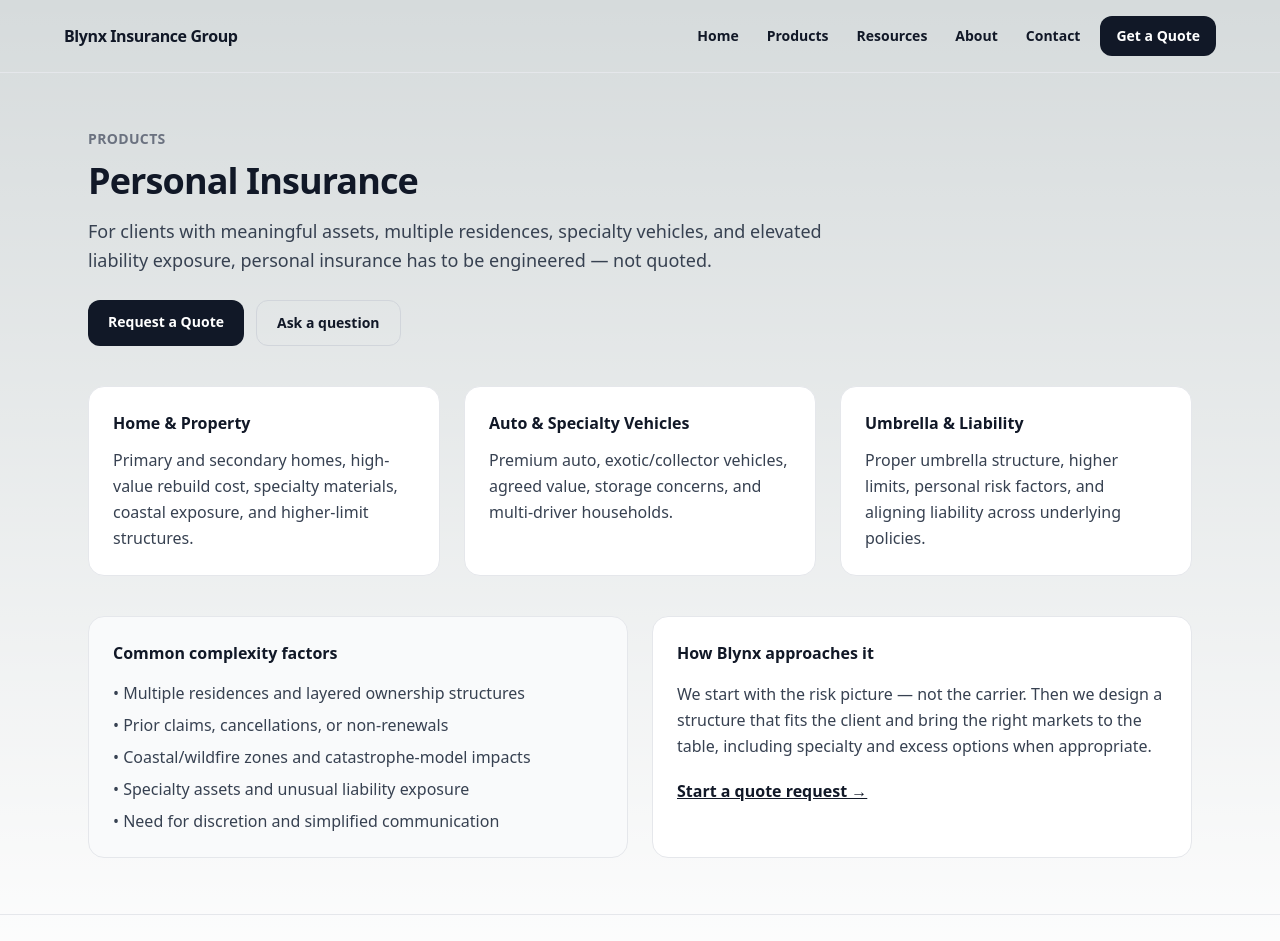
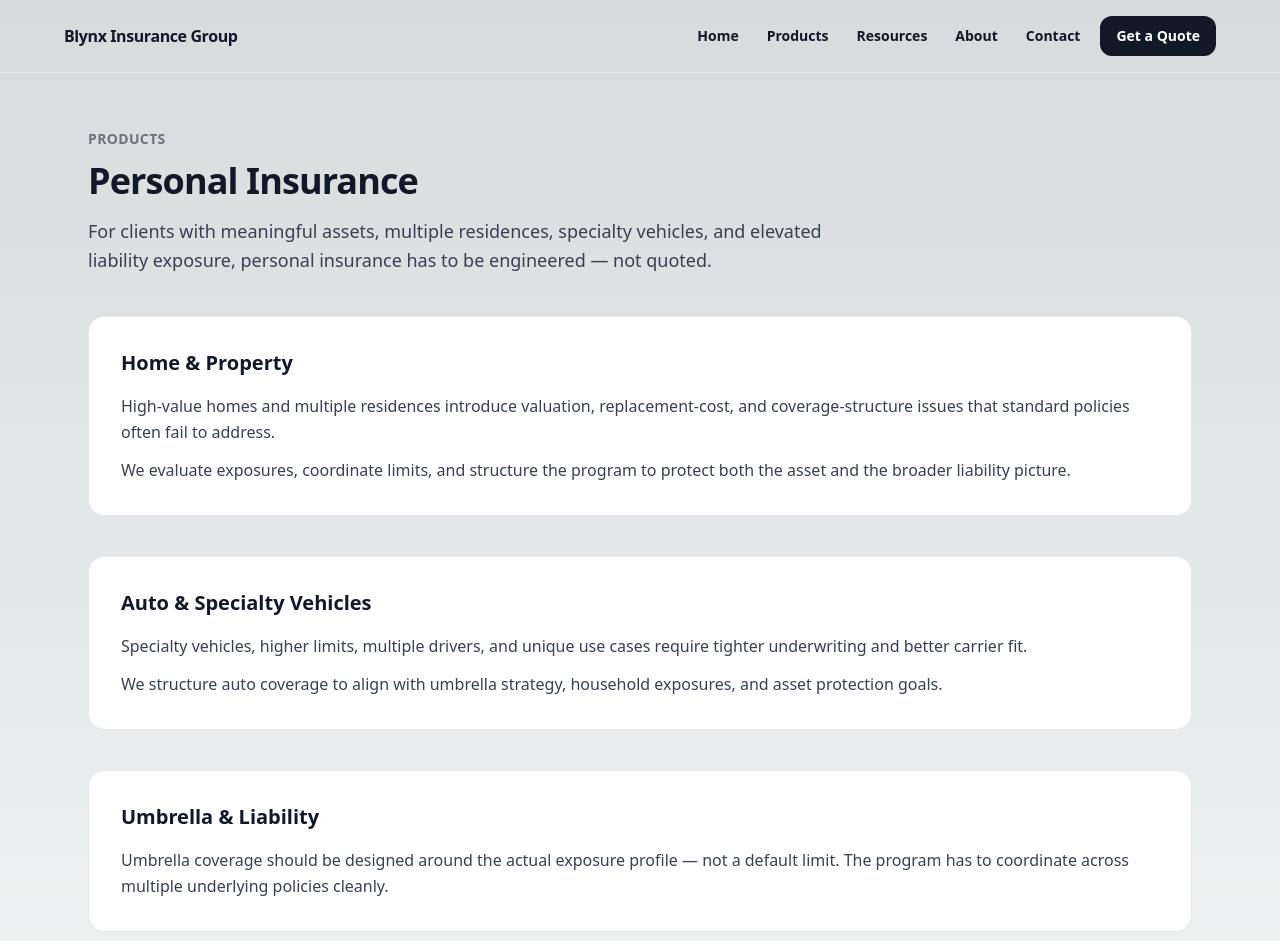
Before and after one commit to Thoxie/Blynx-Insurance-Group, a Next.js app: page /products/personal in a window 1280 px wide. Shown: the top 941 px of the page. Built offline with nearby package versions, Linux system fonts and the light colour scheme.

Commit message:
Update page.tsx

```diff
--- a/app/products/personal/page.tsx
+++ b/app/products/personal/page.tsx
@@ -1,3 +1,5 @@
+// PATH: app/products/personal/page.tsx
+
 /**
  * Page: Personal Insurance
  * Route: /products/personal
@@ -21,71 +23,74 @@
           vehicles, and elevated liability exposure, personal insurance has to
           be engineered — not quoted.
         </p>
-
-        <div className="mt-6 flex flex-wrap gap-3">
-          <Link
-            href="/quote"
-            className="rounded-xl bg-gray-900 px-5 py-3 text-sm font-semibold text-white hover:bg-gray-800 transition"
-          >
-            Request a Quote
-          </Link>
-          <Link
-            href="/contact"
-            className="rounded-xl border border-gray-300 px-5 py-3 text-sm font-semibold text-gray-900 hover:bg-gray-50 transition"
-          >
-            Ask a question
-          </Link>
-        </div>
       </header>
 
-      <section className="grid gap-6 md:grid-cols-3">
-        <div className="rounded-2xl border border-gray-200 bg-white p-6">
-          <h2 className="font-semibold text-gray-900">Home & Property</h2>
+      <section className="grid gap-10">
+        {/* Added id="home" so the homepage tile can deep-link here */}
+        <div id="home" className="rounded-2xl border border-gray-200 bg-white p-8">
+          <h2 className="text-xl font-semibold text-gray-900">Home &amp; Property</h2>
+          <p className="mt-4 text-gray-700 leading-relaxed">
+            High-value homes and multiple residences introduce valuation,
+            replacement-cost, and coverage-structure issues that standard
+            policies often fail to address.
+          </p>
           <p className="mt-3 text-gray-700 leading-relaxed">
-            Primary and secondary homes, high-value rebuild cost, specialty
-            materials, coastal exposure, and higher-limit structures.
+            We evaluate exposures, coordinate limits, and structure the program
+            to protect both the asset and the broader liability picture.
           </p>
         </div>
 
-        <div className="rounded-2xl border border-gray-200 bg-white p-6">
-          <h2 className="font-semibold text-gray-900">Auto & Specialty Vehicles</h2>
+        {/* Added id="auto" so the homepage tile can deep-link here */}
+        <div id="auto" className="rounded-2xl border border-gray-200 bg-white p-8">
+          <h2 className="text-xl font-semibold text-gray-900">
+            Auto &amp; Specialty Vehicles
+          </h2>
+          <p className="mt-4 text-gray-700 leading-relaxed">
+            Specialty vehicles, higher limits, multiple drivers, and unique use
+            cases require tighter underwriting and better carrier fit.
+          </p>
           <p className="mt-3 text-gray-700 leading-relaxed">
-            Premium auto, exotic/collector vehicles, agreed value, storage
-            concerns, and multi-driver households.
+            We structure auto coverage to align with umbrella strategy, household
+            exposures, and asset protection goals.
           </p>
         </div>
 
-        <div className="rounded-2xl border border-gray-200 bg-white p-6">
-          <h2 className="font-semibold text-gray-900">Umbrella & Liability</h2>
-          <p className="mt-3 text-gray-700 leading-relaxed">
-            Proper umbrella structure, higher limits, personal risk factors,
-            and aligning liability across underlying policies.
+        <div className="rounded-2xl border border-gray-200 bg-white p-8">
+          <h2 className="text-xl font-semibold text-gray-900">
+            Umbrella &amp; Liability
+          </h2>
+          <p className="mt-4 text-gray-700 leading-relaxed">
+            Umbrella coverage should be designed around the actual exposure
+            profile — not a default limit. The program has to coordinate across
+            multiple underlying policies cleanly.
           </p>
         </div>
-      </section>
 
-      <section className="mt-10 grid gap-6 md:grid-cols-2">
-        <div className="rounded-2xl border border-gray-200 bg-gray-50 p-6">
-          <h3 className="font-semibold text-gray-900">Common complexity factors</h3>
+        <div className="rounded-2xl border border-gray-200 bg-white p-8">
+          <h2 className="text-xl font-semibold text-gray-900">
+            Common complexity factors
+          </h2>
           <ul className="mt-4 space-y-2 text-gray-700">
-            <li>• Multiple residences and layered ownership structures</li>
-            <li>• Prior claims, cancellations, or non-renewals</li>
-            <li>• Coastal/wildfire zones and catastrophe-model impacts</li>
-            <li>• Specialty assets and unusual liability exposure</li>
-            <li>• Need for discretion and simplified communication</li>
+            <li>• Multiple residences and layered property schedules</li>
+            <li>• Specialty vehicles and non-standard usage</li>
+            <li>• Higher liability exposure and public profile risk</li>
+            <li>• Prior claims history or market tightening</li>
           </ul>
         </div>
 
-        <div className="rounded-2xl border border-gray-200 bg-white p-6">
-          <h3 className="font-semibold text-gray-900">How Blynx approaches it</h3>
+        <div className="rounded-2xl border border-gray-200 bg-white p-8">
+          <h2 className="text-xl font-semibold text-gray-900">
+            How Blynx approaches it
+          </h2>
           <p className="mt-4 text-gray-700 leading-relaxed">
-            We start with the risk picture — not the carrier. Then we design a
-            structure that fits the client and bring the right markets to the
-            table, including specialty and excess options when appropriate.
+            We begin with a risk map, then build the placement strategy across
+            the appropriate carriers and programs — prioritizing structure,
+            coordination, and defensibility.
           </p>
-          <div className="mt-5">
-            <Link href="/quote" className="underline font-semibold">
-              Start a quote request →
+
+          <div className="mt-6">
+            <Link href="/quote" className="underline text-gray-900">
+              Get a Quote
             </Link>
           </div>
         </div>
```
